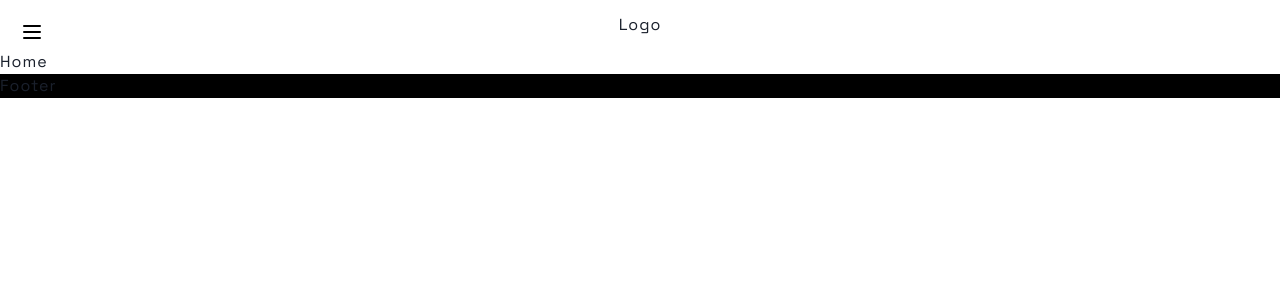
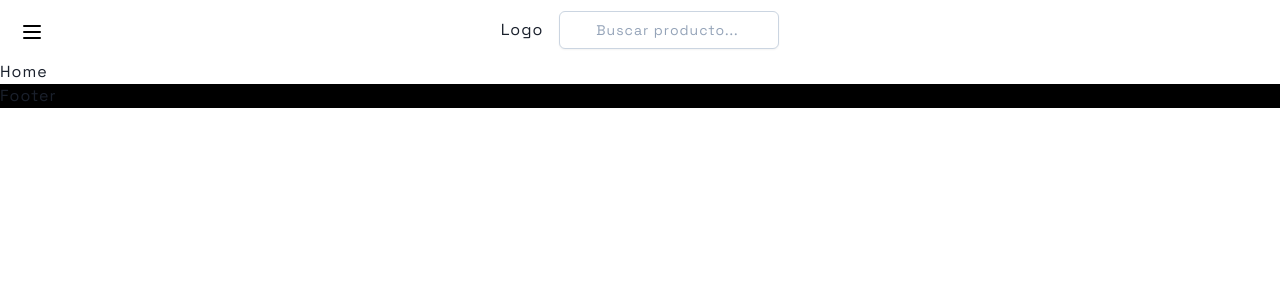
Before and after one commit to DavidReque/store, a Next.js app: page / in a window 1280 px wide. Shown: the top 300 px of the page. Built offline with nearby package versions, Linux system fonts and the light colour scheme.

Commit message:
Search component

```diff
--- a/components/Header.jsx
+++ b/components/Header.jsx
@@ -1,15 +1,19 @@
 'use client'
 
+import Search from './Search'
 import SideBar from './SideBar'
 import Link from 'next/link'
 
 export default function Header () {
   return (
-    <header className='h-[50px] flex justify-center items-center'>
+    <header className='h-[60px] flex justify-center items-center gap-2'>
       <div>
         <Link href='/'>Logo</Link>
       </div>
       <SideBar />
+      <div className='flex justify-center items-center'>
+        <Search />
+      </div>
     </header>
   )
 }
--- /dev/null
+++ b/components/Search.jsx
@@ -0,0 +1,15 @@
+import React from 'react'
+
+export default function Search () {
+  return (
+    <div>
+      <label class='relative block'>
+        <span class='sr-only'>Search</span>
+        <span class='absolute inset-y-0 left-0 flex items-center pl-2'>
+          <svg class='h-5 w-5 fill-slate-300' viewBox='0 0 20 20' />
+        </span>
+        <input class='placeholder:italic placeholder:text-slate-400 block bg-white w-full border border-slate-300 rounded-md py-2 pl-9 pr-3 shadow-sm focus:outline-none focus:border-sky-500 focus:ring-sky-500 focus:ring-1 sm:text-sm' placeholder='Buscar producto...' type='text' name='search' />
+      </label>
+    </div>
+  )
+}
--- a/components/SideBar.jsx
+++ b/components/SideBar.jsx
@@ -14,7 +14,7 @@ export default function SidebarMenu () {
   }
 
   return (
-    <div className='relative'>
+    <div className={`relative ${isOpen ? 'animate-fadeIn' : ''}`}>
       <button
         className='fixed top-5 left-5 z-10'
         onClick={toggleMenu}
```
